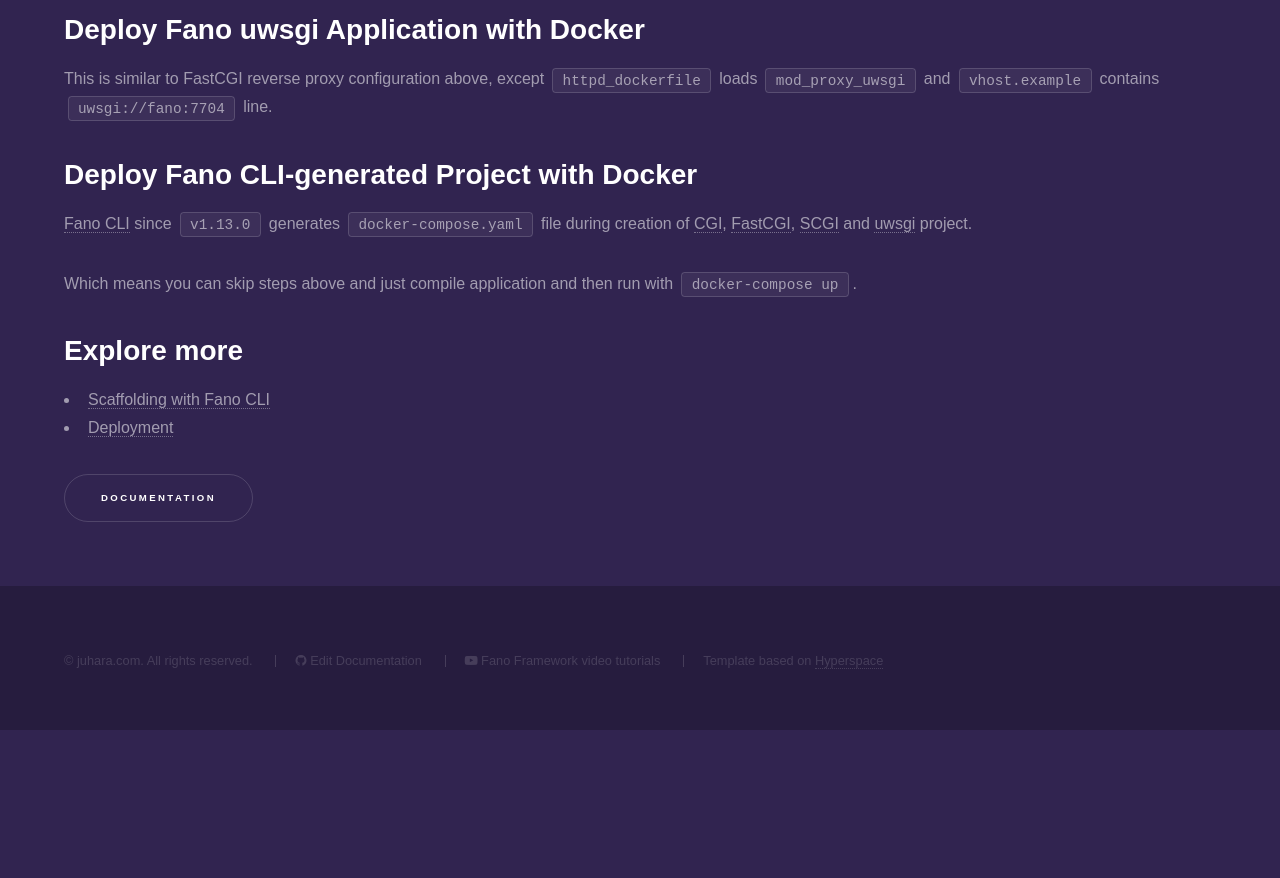
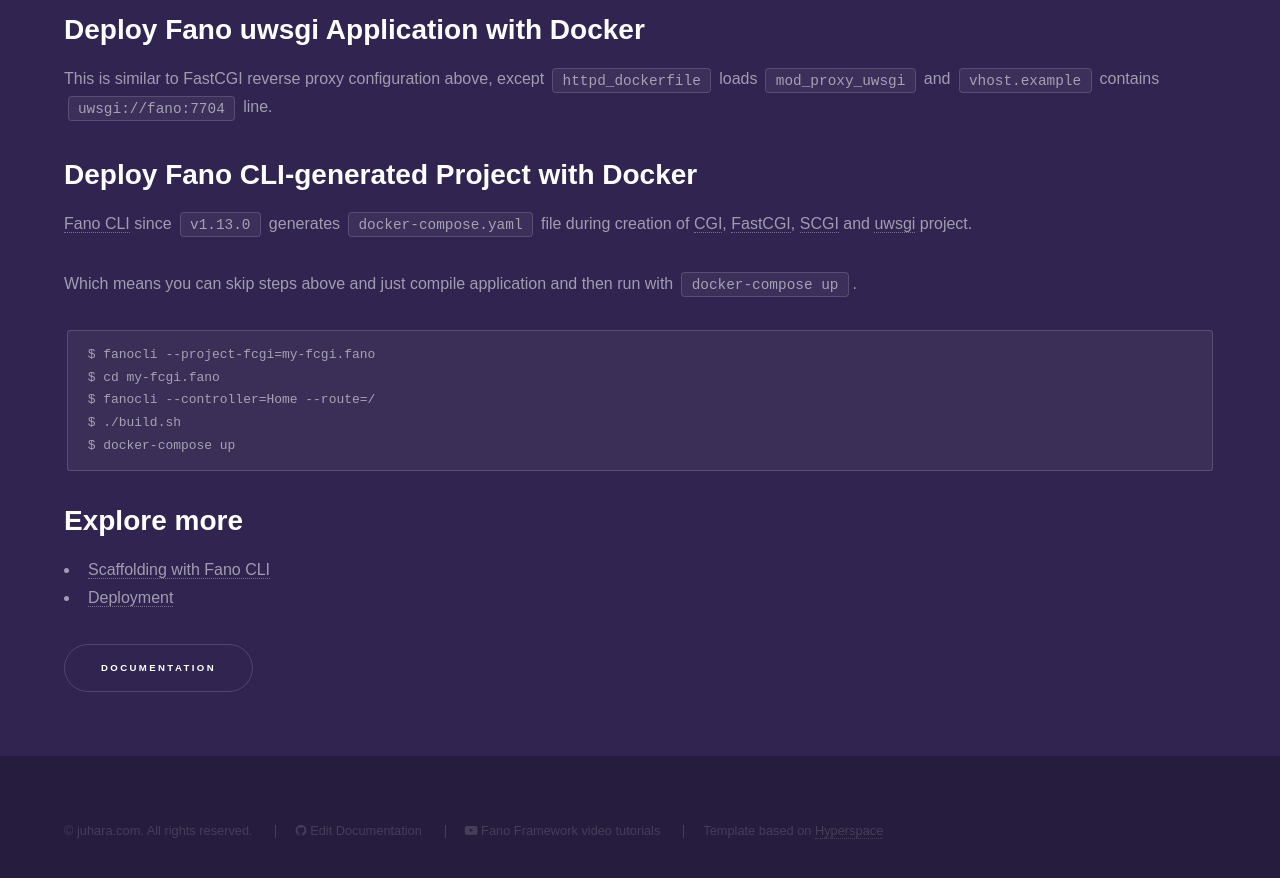
Before and after one commit to fanoframework/fanoframework.github.io, a Jekyll site: the page built from deployment/docker/index.md, in a window 1280 px wide and 900 px high, scrolled down 7992 px. Shown: the top 878 px of the window. Built offline with Jekyll 4.4.1, drawn with Linux system fonts in a browser that asks for light colours; our own code applies the rules of GitHub Pages for plain Markdown files; before the commit the page ends 8722 px from its top, so only the background shows below that.

Commit message:
add snippet to use docker-compose with Fano CLI

````diff
--- a/deployment/docker/index.md
+++ b/deployment/docker/index.md
@@ -324,6 +324,13 @@
 [Fano CLI](/scaffolding-with-fano-cli/) since `v1.13.0` generates `docker-compose.yaml` file during creation of [CGI](/scaffolding-with-fano-cli/creating-project/#scaffolding-cgi-project), [FastCGI](/scaffolding-with-fano-cli/creating-project/#scaffolding-fcgid-project), [SCGI](/scaffolding-with-fano-cli/creating-project/#scaffolding-scgi-project) and [uwsgi](/scaffolding-with-fano-cli/creating-project/#scaffolding-uwsgi-project) project.
 
 Which means you can skip steps above and just compile application and then run with `docker-compose up`.
+```
+$ fanocli --project-fcgi=my-fcgi.fano
+$ cd my-fcgi.fano
+$ fanocli --controller=Home --route=/
+$ ./build.sh
+$ docker-compose up
+```
 
 ## Explore more
 
````
